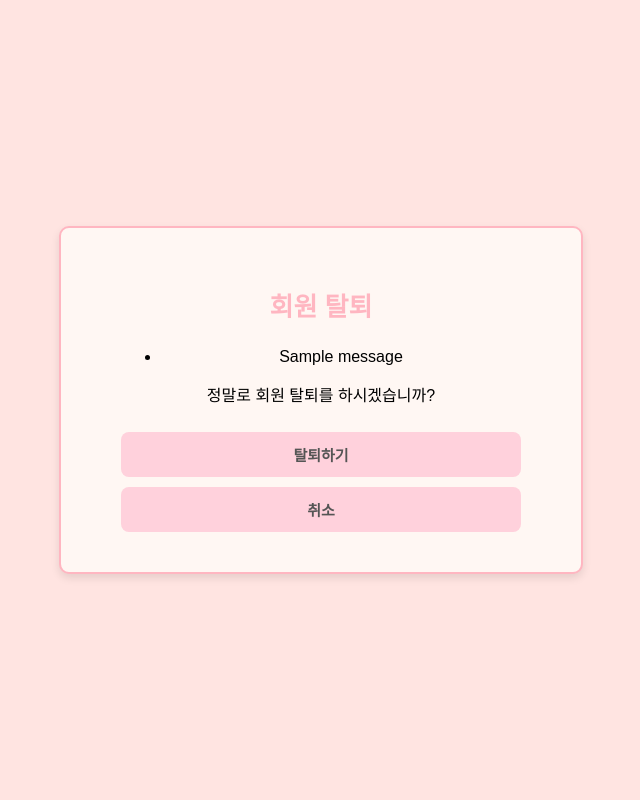
After one commit to hj-s18/mood-journal-project-public, a Flask app: page /auth/delete in a window 1280 px wide. The commit adds this page. Shown: the whole page, without its empty margins (319-959 px from the left). Run offline with Flask 3, Linux system fonts and the light colour scheme; the visitor is signed in with stand-in values (Sample User, id 1); tables that the repository leaves empty or names only in its code hold one stand-in row (values such as "Sample post"); one stand-in notice (Sample message) is shown.

Commit message:
회원탈퇴 구현

```diff
--- a/app/app.py
+++ b/app/app.py
@@ -4,7 +4,8 @@ from .route.auth_route import auth_bp
 from .route.sign_route import signup
 from .route.sign_update_route import update_bp
 from .route.login_route import login_bp
-from app.route.home_route import home_bp
+from .route.home_route import home_bp
+from .route.delete_route import delete_bp
 
 def create_app():
     app = Flask(__name__)
@@ -28,4 +29,6 @@ def create_app():
 
     app.register_blueprint(home_bp)
 
+    app.register_blueprint(delete_bp)
+
     return app
--- /dev/null
+++ b/app/route/delete_route.py
@@ -0,0 +1,43 @@
+from flask import Blueprint, request, render_template, redirect, url_for, flash, session
+from app.sql.user_db import UserDAO
+
+# 회원 탈퇴 블루프린트 생성
+delete_bp = Blueprint('delete', __name__)
+
+# 회원 탈퇴 폼을 보여주는 GET 요청 처리
+@delete_bp.route('/auth/delete', methods=['GET'])
+def delete_form():
+    # 세션에서 사용자 ID를 가져옴
+    user_id = session.get('user_id')
+
+    if not user_id:
+        flash('로그인이 필요합니다.')
+        return redirect(url_for('login.login_form'))  # 로그인 페이지로 리다이렉트
+
+    return render_template('delete.html')  # 회원 탈퇴 확인 폼 렌더링
+
+# 회원 탈퇴 처리를 위한 POST 요청 처리
+@delete_bp.route('/auth/delete', methods=['POST'])
+def delete_user():
+    # 세션에서 사용자 ID를 가져옴
+    user_id = session.get('user_id')
+
+    if not user_id:
+        flash('로그인이 필요합니다.')
+        return redirect(url_for('login.login_form'))  # 로그인 페이지로 리다이렉트
+
+    user_dao = UserDAO()
+
+    try:
+        # 데이터베이스에서 사용자 삭제
+        result = user_dao.delete_user(user_id)
+
+        # 세션에서 사용자 정보 삭제 (로그아웃 처리)
+        session.pop('user_id', None)
+
+        flash('회원 탈퇴가 완료되었습니다.')
+        return redirect(url_for('signup.signup_form'))  # 회원가입 페이지로 리다이렉트
+
+    except Exception as e:
+        flash(f'오류 발생: {str(e)}')
+        return redirect(url_for('delete.delete_form'))
--- a/app/static/css/user.css
+++ b/app/static/css/user.css
@@ -45,7 +45,7 @@ input[type="email"], input[type="password"], input[type="text"] {
     box-sizing: border-box; /* 패딩 포함 너비 계산 */
 }
 /* 버튼 스타일 */
-input[type="submit"], button {
+input[type="submit"], button{
     width: 100%;
     padding: 12px;
     font-size: 15px;
@@ -58,7 +58,25 @@ input[type="submit"], button {
     margin-top: 10px;
     box-sizing: border-box; /* 패딩 포함 너비 계산 */
 }
+
+/* auth/delete의 취소버튼 */
+a#cancel-button {
+    display: inline-block;    /* 가로, 세로 크기 조정 가능하게 만듦 */
+    width: 100%;
+    padding: 12px;
+    font-size: 15px;
+    font-weight: bold;
+    color: #555555;
+    background-color: #FFD1DC; /* 밝은 파스텔 분홍색 */
+    border: none;
+    border-radius: 8px;
+    cursor: pointer;
+    margin-top: 10px;
+    box-sizing: border-box; /* 패딩 포함 너비 계산 */
+    text-decoration: none;
+}
+
 /* 버튼 호버 효과 */
-input[type="submit"]:hover, button:hover {
+input[type="submit"]:hover, button:hover, a#cancel-button:hover {
     background-color: #FFB6C1; /* 약간 진한 분홍색 */
 }
--- /dev/null
+++ b/app/templates/delete.html
@@ -0,0 +1,34 @@
+<!DOCTYPE html>
+<html lang="ko">
+<head>
+    <meta charset="UTF-8">
+    <meta name="viewport" content="width=device-width, initial-scale=1.0">
+    <!-- CSS 파일 적용 -->
+    <link rel="stylesheet" href="{{ url_for('static', filename='css/user.css') }}">
+    <title>회원 탈퇴</title>
+</head>
+<body>
+    <div class="container">
+        <h1>회원 탈퇴</h1>
+        <!-- Flash 메시지 표시 -->
+        {% with messages = get_flashed_messages() %}
+        {% if messages %}
+            <ul>
+            {% for message in messages %}
+                <li>{{ message }}</li>
+            {% endfor %}
+            </ul>
+        {% endif %}
+        {% endwith %}
+
+        <!-- 회원 탈퇴 확인 폼 -->
+        <form action="/auth/delete" method="POST">
+            <p>정말로 회원 탈퇴를 하시겠습니까?</p>
+
+            <button type="submit">탈퇴하기</button>
+
+            <a id="cancel-button" href="/home">취소</a> <!-- 취소 버튼은 홈으로 리다이렉트 -->
+        </form>
+    </div>
+</body>
+</html>
--- a/app/templates/login.html
+++ b/app/templates/login.html
@@ -36,7 +36,7 @@
                     <td colspan="2">
                         <input type="submit" value="로그인"></input>
                         <a href="/auth/signup">
-                            <button h type="button">회원가입</button>
+                            <button type="button">회원가입</button>
                         </a>
                     </td>
                 </tr>
```
Also changed, not shown: app/sql/user_db.py (+13 -0 lines).
